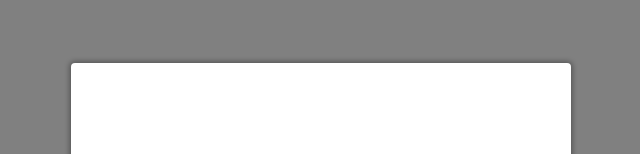
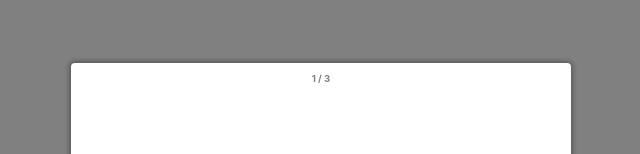
Before and after one commit to KTZgraph/pimpuszek-nlp, a React (Create React App) app in the folder src/frontend/client/: page /flashcards in a window 1280 px wide. Shown: the part 212-366 px from the top of the page, without its empty margins (319-959 px from the left). Built offline with nearby package versions, Linux system fonts and the light colour scheme.

Commit message:
flashCardsTotal - licznik fiszek

```diff
--- a/src/frontend/client/src/core/flashcards/components/FlashCard.jsx
+++ b/src/frontend/client/src/core/flashcards/components/FlashCard.jsx
@@ -1,7 +1,14 @@
 import { useState, useRef } from "react";
 
 import "./FlashCard.scss";
-const FlashCard = ({ question, answer, flip, setFlip }) => {
+const FlashCard = ({
+  question,
+  answer,
+  flip,
+  setFlip,
+  flashCardId,
+  flashCardsTotal,
+}) => {
   const frontEl = useRef();
   const backEl = useRef();
 
@@ -10,6 +17,11 @@ const FlashCard = ({ question, answer, flip, setFlip }) => {
       className={`flash-card ${flip ? "flip" : ""}`}
       onClick={() => setFlip(!flip)}
     >
+      <div className="flash-card__counter">
+        <p>
+          {flashCardId + 1} / {flashCardsTotal}
+        </p>
+      </div>
       {/* przód ficzki - pytanie */}
       <div className="front" ref={frontEl}>
         {question}
--- a/src/frontend/client/src/core/flashcards/components/FlashCard.scss
+++ b/src/frontend/client/src/core/flashcards/components/FlashCard.scss
@@ -44,3 +44,11 @@
   //   muszę obrócić odwpoeidź też o oś X
   transform: rotateX(180deg);
 }
+
+.flash-card__counter {
+  position: absolute;
+  top: 0;
+  font-size: 0.6rem;
+  font-weight: bold;
+  color: grey;
+}
--- a/src/frontend/client/src/core/flashcards/pages/FlashCardList.jsx
+++ b/src/frontend/client/src/core/flashcards/pages/FlashCardList.jsx
@@ -26,6 +26,11 @@ const DUMMY_DATA = [
 const FlashCardList = () => {
   const [flashCardId, setFlashCardId] = useState(0);
   const [flip, setFlip] = useState(false);
+  const [flashCardsTotal, setFlashCardsTotal] = useState(0);
+
+  useEffect(() => {
+    setFlashCardsTotal(data.length);
+  }, []);
 
   const data = DUMMY_DATA;
 
@@ -50,6 +55,8 @@ const FlashCardList = () => {
         answer={data[flashCardId].answer}
         flip={flip}
         setFlip={setFlip}
+        flashCardId={flashCardId}
+        flashCardsTotal={flashCardsTotal}
       />
       <div className="flash-card-list__actions">
         <div
```
